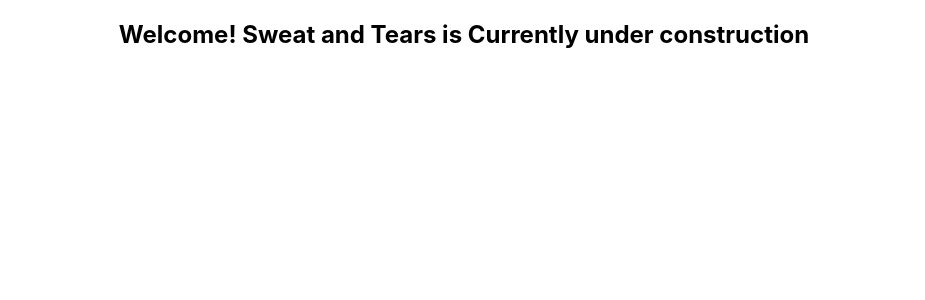
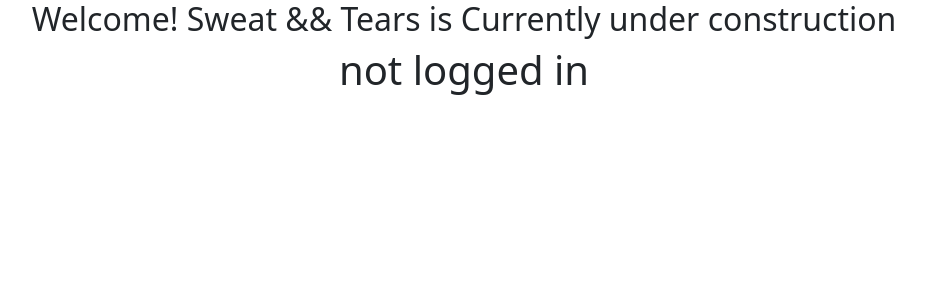
Before and after one commit to ryangrayson1/sweat-and-tears, a React (Create React App) app in the folder frontend/: page / in a window 1280 px wide. Shown: the top 300 px of the page, without its empty margins (176-1101 px from the left). Built offline with nearby package versions, Linux system fonts and the light colour scheme.

Commit message:
navbar in progress

```diff
--- a/frontend/package.json
+++ b/frontend/package.json
@@ -6,8 +6,10 @@
     "@testing-library/jest-dom": "^5.16.1",
     "@testing-library/react": "^12.1.2",
     "@testing-library/user-event": "^13.5.0",
+    "bootstrap": "^5.1.3",
     "react": "^17.0.2",
     "react-dom": "^17.0.2",
+    "react-router-dom": "^6.2.1",
     "react-scripts": "5.0.0",
     "web-vitals": "^2.1.4"
   },
--- a/frontend/public/index.html
+++ b/frontend/public/index.html
@@ -23,7 +23,7 @@
       work correctly both with client-side routing and a non-root public URL.
       Learn how to configure a non-root public URL by running `npm run build`.
     -->
-    <title>Sweat and Tears</title>
+    <title>Sweat && Tears</title>
   </head>
   <body>
     <noscript>You need to enable JavaScript to run this app.</noscript>
--- a/frontend/src/App.js
+++ b/frontend/src/App.js
@@ -1,9 +1,34 @@
+import React, { useState } from 'react';
+import { BrowserRouter as Router, Routes, Route } from 'react-router-dom';
+import "bootstrap/dist/css/bootstrap.css";
 import './css/App.css';
 
 function App() {
+
+  const [loggedIn, setLoggedIn] = useState(false);
+
+  const login = () => {
+    setLoggedIn(true);
+  };
+
   return (
     <div className="App">
-      <h2>Welcome! Sweat and Tears is Currently under construction</h2>
+      <h2>Welcome! Sweat && Tears is Currently under construction</h2>
+
+      <Router>
+      </Router>
+      {!loggedIn ?
+      (
+        <h1>not logged in</h1>
+      )
+      :
+      (
+        <>
+          <h1>logged in</h1>
+        </>
+      )
+      }
+
     </div>
   );
 }
```
Also changed, not shown: frontend/src/components/Navbar.jsx (added, +23 -0 lines), 1 other file (tests, documents, lock files or other folders).
